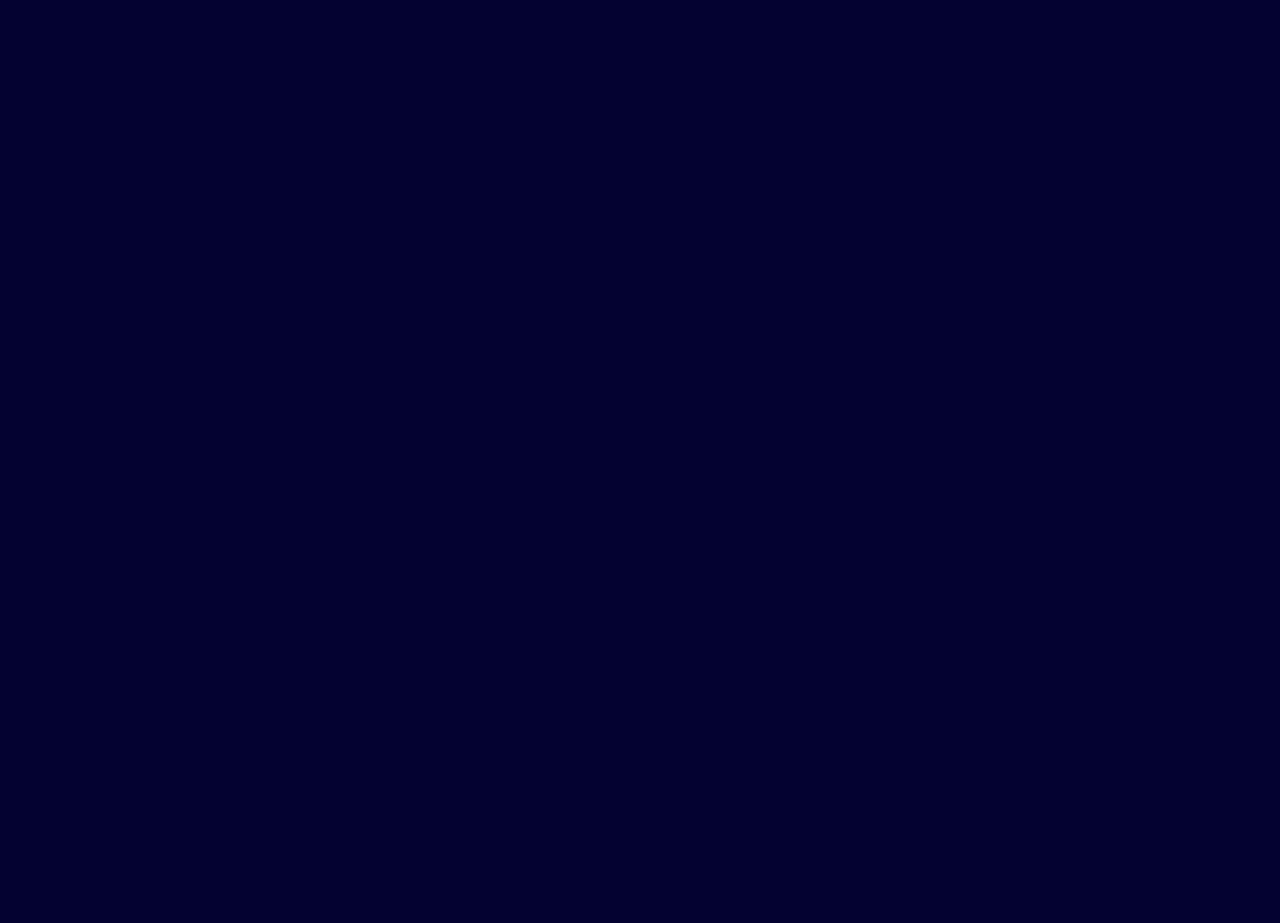
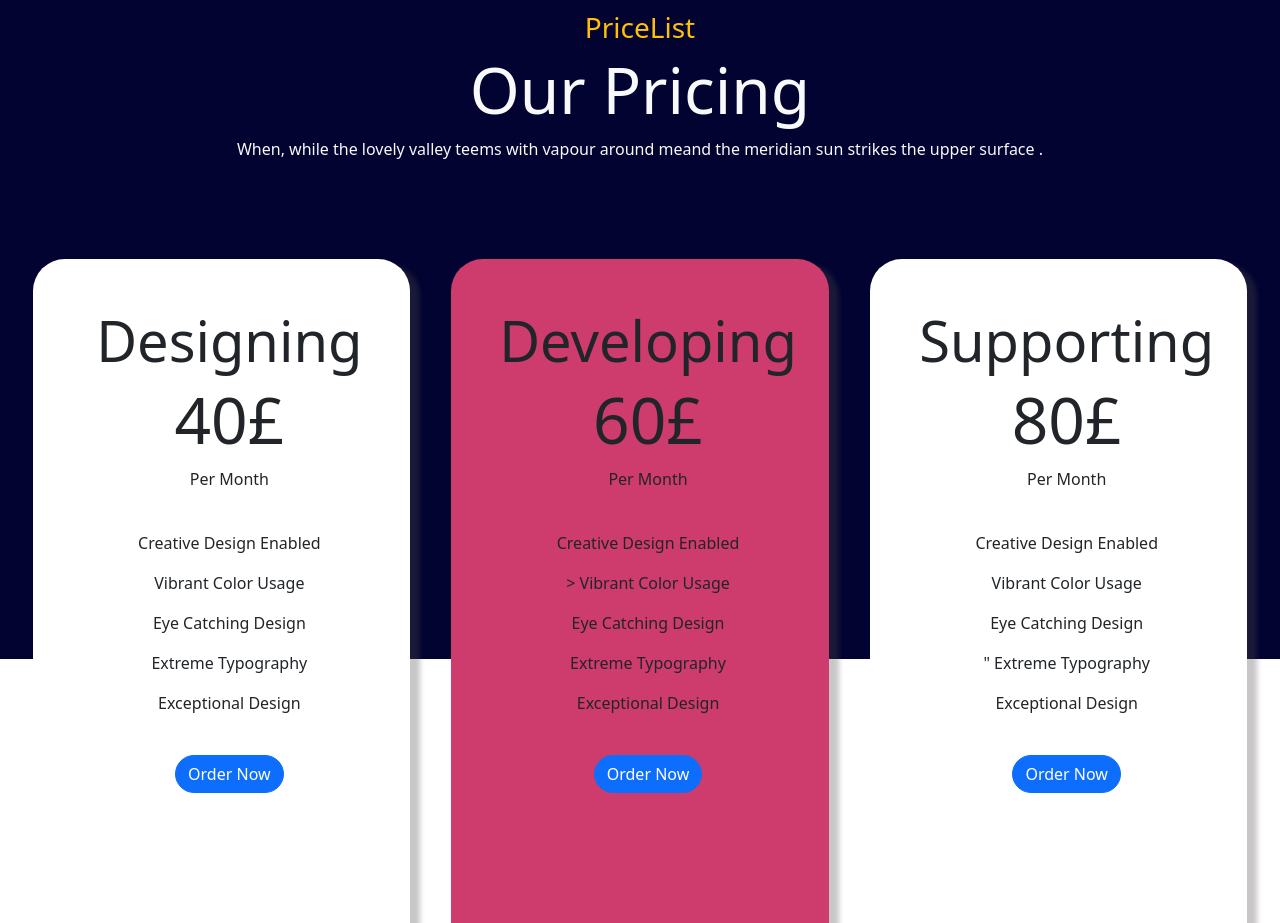
Before and after one commit to SamuelNdreu/proj-html-vuejs, a Vue app: page / in a window 1280 px wide. Shown: the part 2540-3463 px from the top of the page. Before the commit the page ends 2503 px from the top, so only its background shows below. Built offline with nearby package versions, Linux system fonts and the light colour scheme.

Commit message:
fixed prices card

```diff
--- a/src/components/AppCards.vue
+++ b/src/components/AppCards.vue
@@ -15,7 +15,7 @@ export default {
     <section class="container-fluid bg-white">
         <div class="row">
             <div class="col-12 p-5">
-                <span class="d-flex justify-content-center">Our Fuck</span>
+                <span class="d-flex justify-content-center text-danger font font-weight-bold">Our Services</span>
                 <h4 class="d-flex justify-content-center">What do we do</h4>
                 <p class="d-flex justify-content-center">When, while the lovely valley teems with vapour around meand
                     the</p>
--- a/src/components/AppMain.vue
+++ b/src/components/AppMain.vue
@@ -3,12 +3,14 @@ import { store } from '../store.js'
 import JumboElement from './JumboElement.vue';
 import AppCards from './AppCards.vue';
 import SliderCards from './SliderCards.vue';
+import PriceCards from './PriceCards.vue';
 export default {
     name: 'AppMain',
     components: {
         JumboElement,
         AppCards,
         SliderCards,
+        PriceCards,
     }
 
 }
@@ -38,6 +40,7 @@ export default {
         </div>
     </section>
     <SliderCards />
+    <PriceCards />
 </template>
 
 <style lang="scss">
--- /dev/null
+++ b/src/components/PriceCards.vue
@@ -0,0 +1,92 @@
+<script>
+import { store } from '../store.js'
+export default {
+    name: 'PriceCards',
+    data() {
+        return {
+            store,
+        }
+    },
+
+}
+</script>
+
+<template>
+    <section class="pricelist my-5 position-relative d-flex justify-content-center">
+        <div class="cards-preview text-center">
+            <h3 class="text-warning">PriceList</h3>
+            <h2 class="text-light display-3">Our Pricing</h2>
+            <span></span>
+            <p class="text-light">When, while the lovely valley teems with vapour around meand the meridian sun strikes
+                the upper surface . </p>
+        </div>
+    </section>
+    <section class="container-fluid bg-white">
+        <section class="plans-detail flex flex-centered flex-between ">
+            <!-- Column With plans -->
+            <article class="professional flex flex-between bg-white rounded-5">
+                <div class="singolo my-5"><i class="fa-solid fa-user"></i></div>
+                <div class="padding">
+                    <h1 class="text-dark display-4">Designing</h1>
+                    <h2 class="display-3">40£</h2>
+                    <p class="grey">Per Month</p><br>
+                    <p> Creative Design Enabled</p>
+                    <p> Vibrant Color Usage</p>
+                    <p> Eye Catching Design</p>
+                    <p> Extreme Typography</p>
+                    <p> Exceptional Design</p>
+                    <div class="button-30days flex-centered">
+                        <button class="btn btn-primary rounded-pill m-4">Order Now </button>
+                    </div>
+                </div>
+            </article>
+            <article class="professional flex flex-between  rounded-5 develop">
+                <div class="singolo my-5"><i class="fa-solid fa-user"></i></div>
+                <div class="padding">
+                    <h1 class="text-dark display-4">Developing</h1>
+                    <h2 class="display-3">60£</h2>
+                    <p class="grey">Per Month</p><br>
+                    <p>Creative Design Enabled</p>
+                    <p>> Vibrant Color Usage</p>
+                    <p>Eye Catching Design</p>
+                    <p>Extreme Typography</p>
+                    <p> Exceptional Design</p>
+                    <div class="button-30days flex-centered">
+                        <button class="btn btn-primary rounded-pill m-4">Order Now </button>
+                    </div>
+                </div>
+            </article>
+            <article class="professional flex flex-between bg-white rounded-5 develop">
+                <div class="singolo my-5"><i class="fa-solid fa-user"></i></div>
+                <div class="padding">
+                    <h1 class="text-dark display-4">Supporting</h1>
+                    <h2 class="display-3">80£</h2>
+                    <p class="grey">Per Month</p><br>
+                    <p>Creative Design Enabled</p>
+                    <p> Vibrant Color Usage</p>
+                    <p>Eye Catching Design</p>
+                    <p>" Extreme Typography</p>
+                    <p>Exceptional Design</p>
+                    <div class="button-30days flex-centered">
+                        <button class="btn btn-primary rounded-pill m-4">Order Now </button>
+                    </div>
+                </div>
+            </article>
+        </section>
+    </section>
+</template>
+
+<style lang="scss">
+section.pricelist {
+    height: 600px;
+}
+
+section.plans-detail {
+    padding-bottom: 75rem;
+    height: 900px;
+
+    article.develop {
+        background-color: #ce3b6d;
+    }
+}
+</style>
--- a/src/styles/style.scss
+++ b/src/styles/style.scss
@@ -12,3 +12,67 @@ body{
   font-family: 'Josefin Sans', sans-serif;
 
 }
+
+
+
+
+
+.flex{
+  display: flex;
+}
+
+.flex-between{
+  display: flex;
+  justify-content: space-between;
+  align-items: center;
+}
+
+.flex-centered{
+  display: flex;
+  justify-content: center;
+  align-items: center;
+}
+
+.flex-evenly{
+  display: flex;
+  justify-content: space-evenly;
+  align-items: center;
+}
+
+.flex-column{
+  display: flex;
+  flex-direction: column;
+}
+.flex-wrap{
+  display:flex;
+  flex-wrap: wrap;
+}
+
+
+
+
+
+
+
+
+
+article.professional,
+article.advanced,
+article.enterprise{
+  width: 30rem;
+  height: 50rem;
+
+  display: inline-block;
+  margin:  3rem 1.3rem;
+  top: 278%;
+  padding-left: 1rem;
+  align-items: stretch;
+  text-align: center;
+  box-shadow: 10px 5px 5px rgba(80, 74, 74, 0.315);
+
+
+}
+
+article.develop{
+  background-color: #ce3b6d;
+}
```
